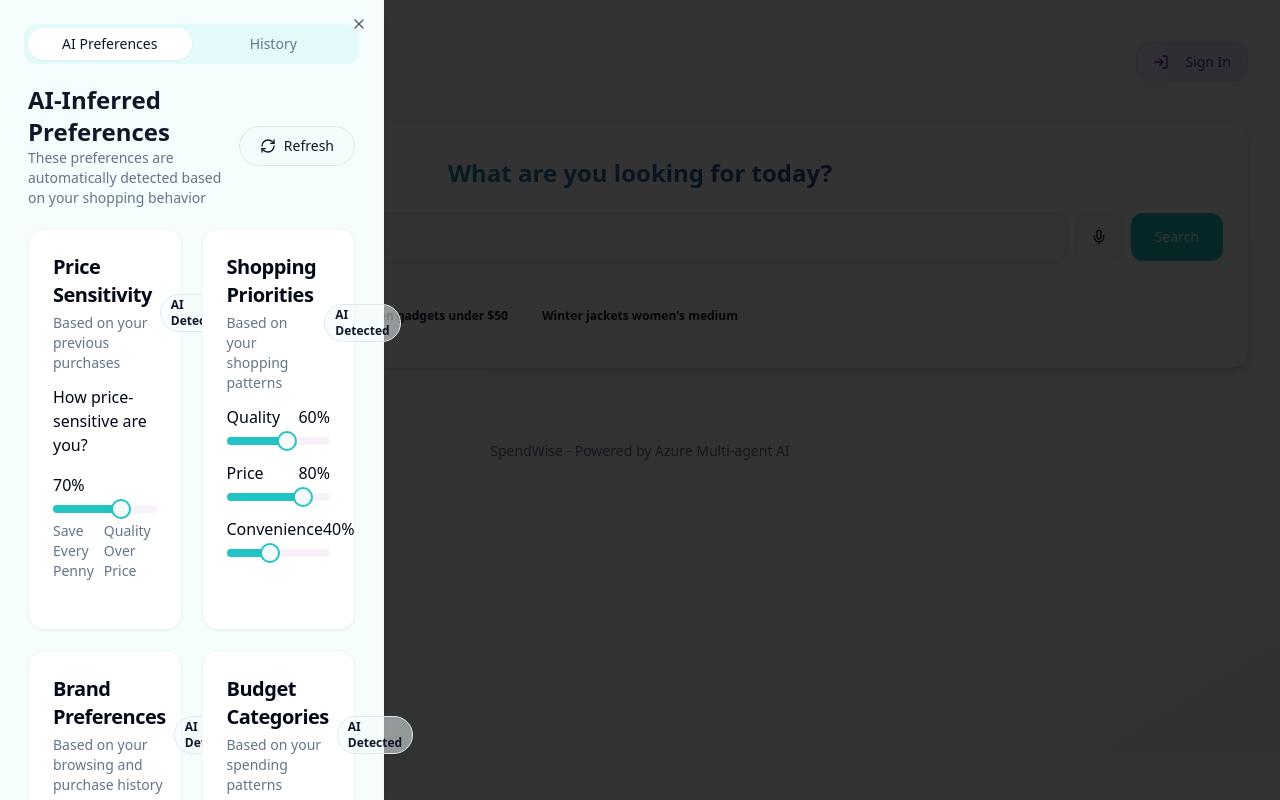
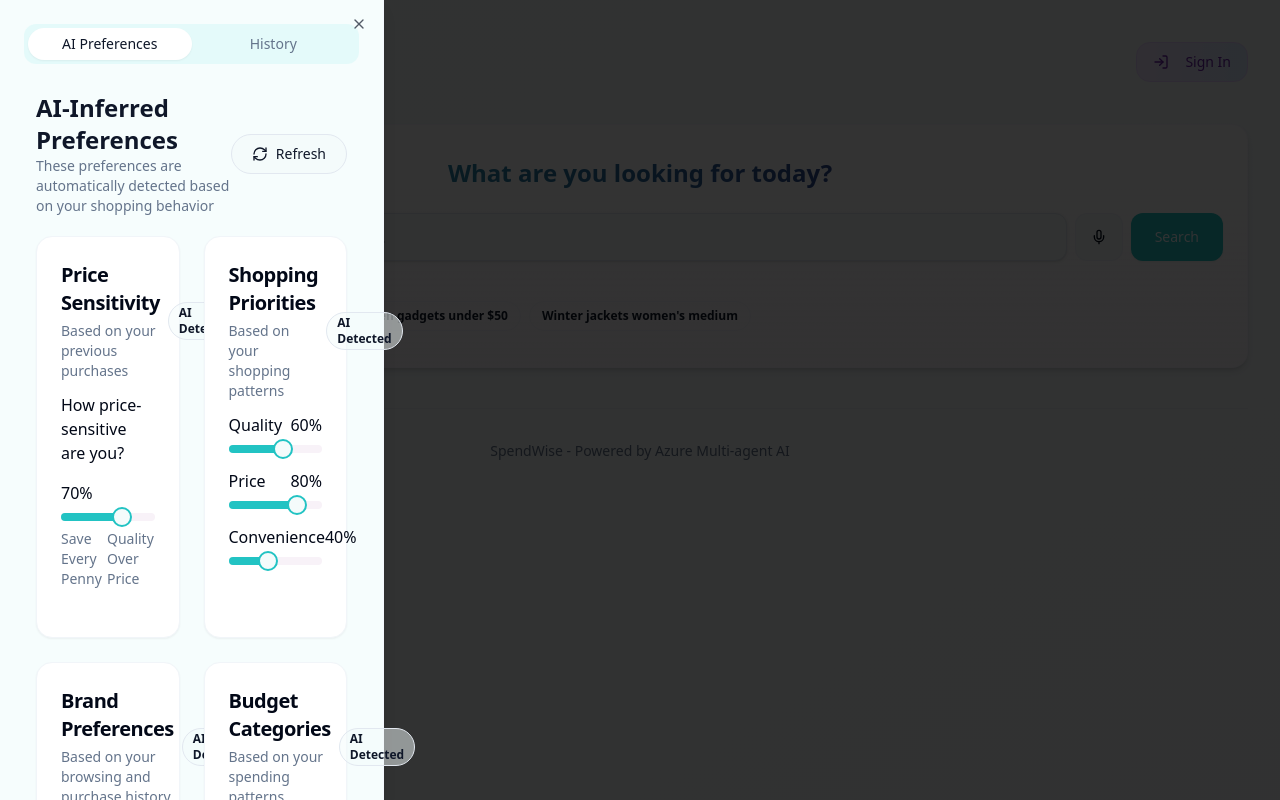
Before and after one commit to kspswati/spend-wise, a React (Vite) app: page / in a window 1280 px wide. Both pictures are taken after a click on the button 52 px from the left and 62 px from the top of the page. Built offline with nearby package versions, Linux system fonts and the light colour scheme.

Commit message:
Fix: Widen AI Preferences tab
Adjust the width of the AI Preferences tab to prevent text overflow and improve readability.

```diff
--- a/src/components/UserPreferences.tsx
+++ b/src/components/UserPreferences.tsx
@@ -1,4 +1,3 @@
-
 import React, { useState } from "react";
 import { Check, RefreshCw, ThumbsUp, ThumbsDown, Info } from "lucide-react";
 import { Button } from "@/components/ui/button";
@@ -69,7 +68,7 @@ const UserPreferences: React.FC = () => {
   };
 
   return (
-    <div className="p-1">
+    <div className="p-3 w-full max-w-[950px]">
       <div className="flex justify-between items-center mb-5">
         <div>
           <h2 className="text-2xl font-bold">AI-Inferred Preferences</h2>
@@ -86,7 +85,7 @@ const UserPreferences: React.FC = () => {
         </Button>
       </div>
 
-      <div className="grid gap-5 md:grid-cols-2">
+      <div className="grid gap-6 md:grid-cols-2">
         <Card className="border border-muted">
           <CardHeader className="pb-3">
             <div className="flex justify-between items-center">
@@ -97,7 +96,7 @@ const UserPreferences: React.FC = () => {
               <Badge variant="outline" className="ml-2 bg-background/50">AI Detected</Badge>
             </div>
           </CardHeader>
-          <CardContent>
+          <CardContent className="px-6">
             <div className="space-y-5">
               <div>
                 <Label className="text-base font-medium mb-4 block">How price-sensitive are you?</Label>
@@ -132,7 +131,7 @@ const UserPreferences: React.FC = () => {
               <Badge variant="outline" className="ml-2 bg-background/50">AI Detected</Badge>
             </div>
           </CardHeader>
-          <CardContent>
+          <CardContent className="px-6">
             <div className="space-y-4">
               <div>
                 <div className="flex justify-between mb-2">
@@ -188,7 +187,7 @@ const UserPreferences: React.FC = () => {
               <Badge variant="outline" className="ml-2 bg-background/50">AI Detected</Badge>
             </div>
           </CardHeader>
-          <CardContent>
+          <CardContent className="px-6">
             <div className="grid grid-cols-2 gap-4">
               {Object.entries(brandPreferences).map(([brand, preferred]) => (
                 <div key={brand} className="flex items-center justify-between space-x-2">
@@ -216,7 +215,7 @@ const UserPreferences: React.FC = () => {
               <Badge variant="outline" className="ml-2 bg-background/50">AI Detected</Badge>
             </div>
           </CardHeader>
-          <CardContent>
+          <CardContent className="px-6">
             <div className="space-y-5">
               {budgetCategories.map((category, index) => (
                 <div key={index} className="space-y-2">
```
